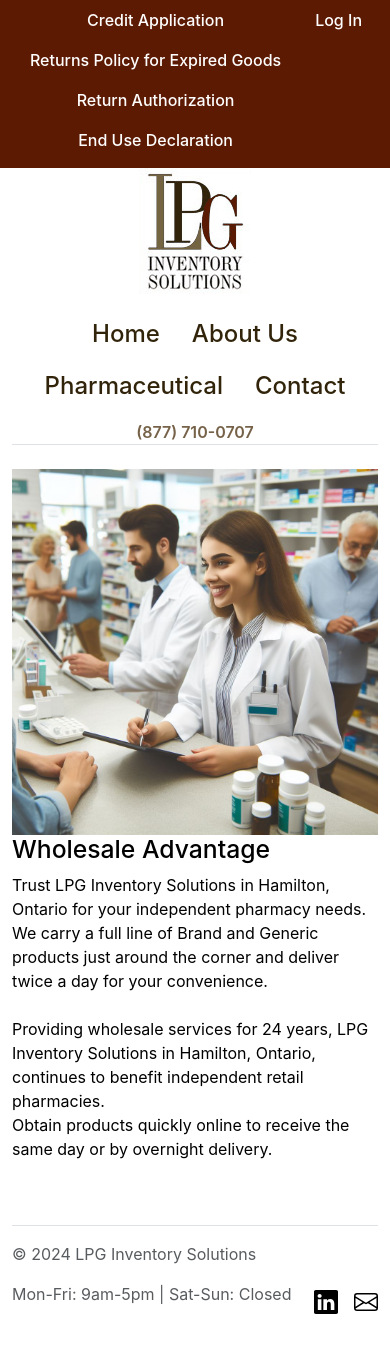
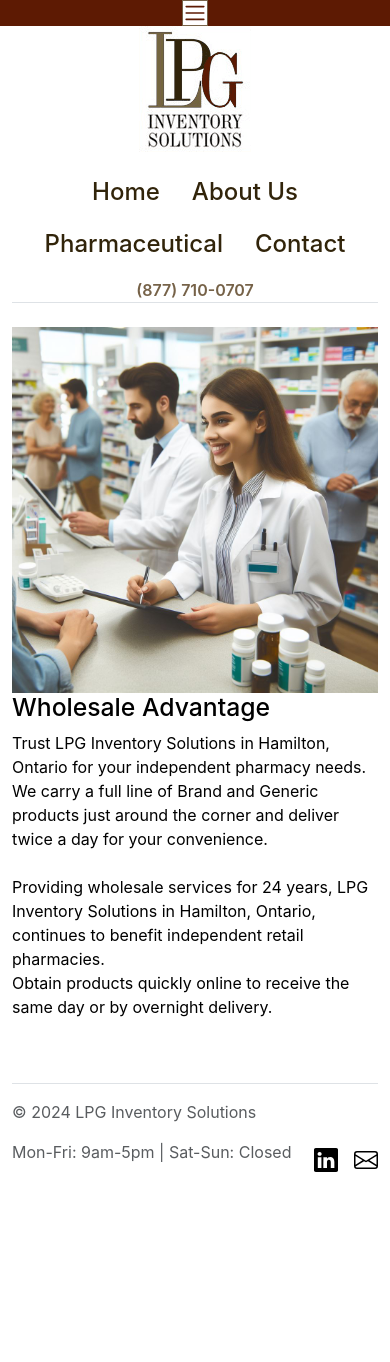
Before and after one commit to LPG-IS/lpg-is.github.io, a Jekyll site: the page built from index.md, in a window 390 px wide. Built offline with Jekyll 4.4.1, drawn with Linux system fonts in a browser that asks for light colours; after the commit the page ends 1220 px from its top, so only the background shows below that.

Commit message:
navbar toggle on mobile with contarasting color

```diff
--- a/_includes/navbar.html
+++ b/_includes/navbar.html
@@ -1,8 +1,10 @@
-<nav class="navbar-dark bg-dark" id="darkHeader">
+<nav class="navbar-dark navbar-expand-md bg-dark" id="darkHeader">
   <row class="justify-content-center justify-content-between">
   <div class="container-xxl container-fluid d-flex flex-wrap  justify-content-center">
-
-
+    <button class="navbar-toggler" type="button" data-bs-toggle="collapse" data-bs-target="#navbarToggle" aria-controls="navbarToggle" aria-expanded="false" aria-label="Toggle navigation">
+      <span class="navbar-toggler-icon" ></span>
+    </button>
+      <div class="collapse navbar-collapse justify-content-center" id="navbarToggle">
 
         <ul class="nav col col-sm-10 col-md-11 col-xs-9 mb-2 justify-content-center mb-md-0">
             <li><a class="nav-link-dark text-center" target="_blank" href="/assets/resources/Credit Form LPG.pdf">Credit Application</a></li>
@@ -15,7 +17,7 @@
           <li><a class="nav-link-dark" href="https://orders.lpgis.com">Log In</a></li>
         </ul>
 
-
+      </div>
     </div>
   </row>
 </nav>
--- a/_sass/main.scss
+++ b/_sass/main.scss
@@ -30,6 +30,12 @@ body {
   font-weight: 600;
 }
 
+.navbar-toggler {
+  background-color: $nav-link-dark-color;
+  color: $secondary;
+  border-color: $secondary;
+}
+
 .text-body-secondary {
   color: $secondary;
 }
```
Lines whose indentation alone changed are shown as unchanged.
